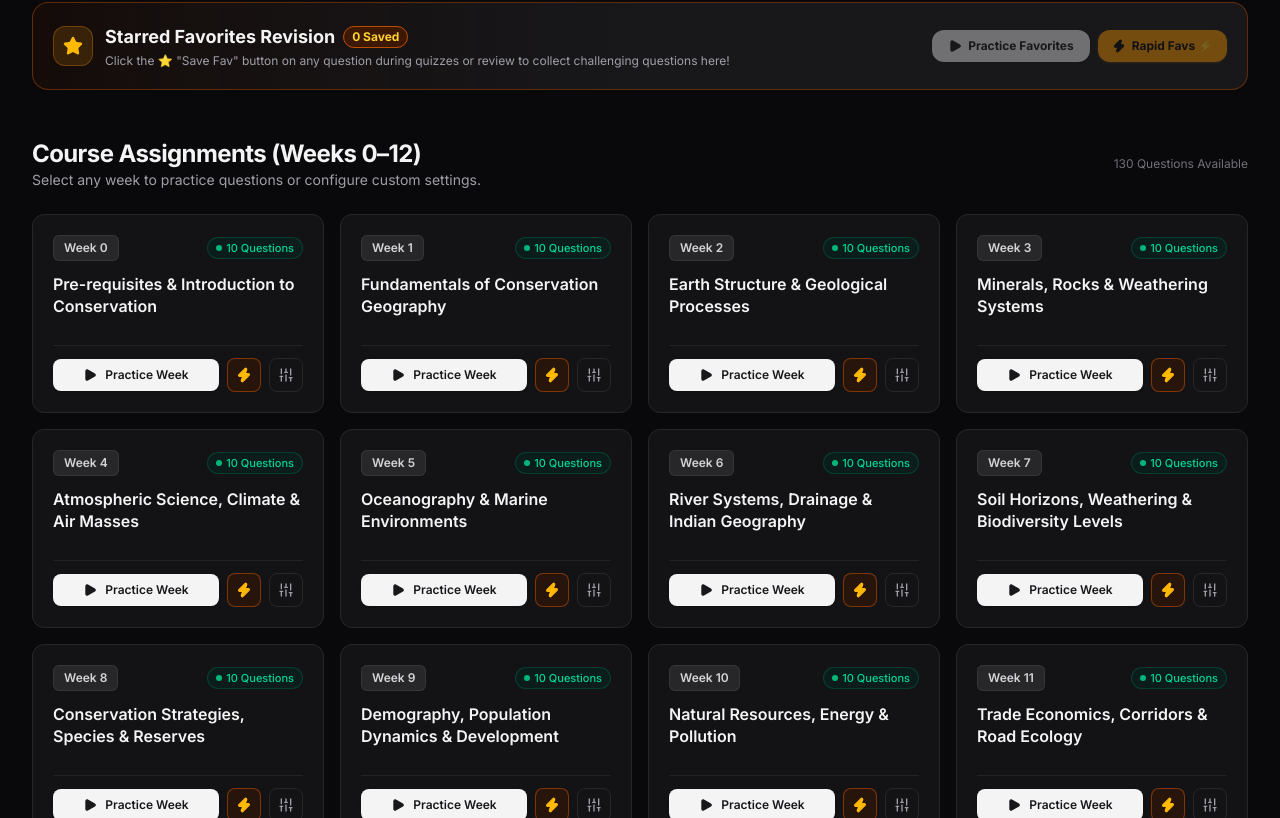
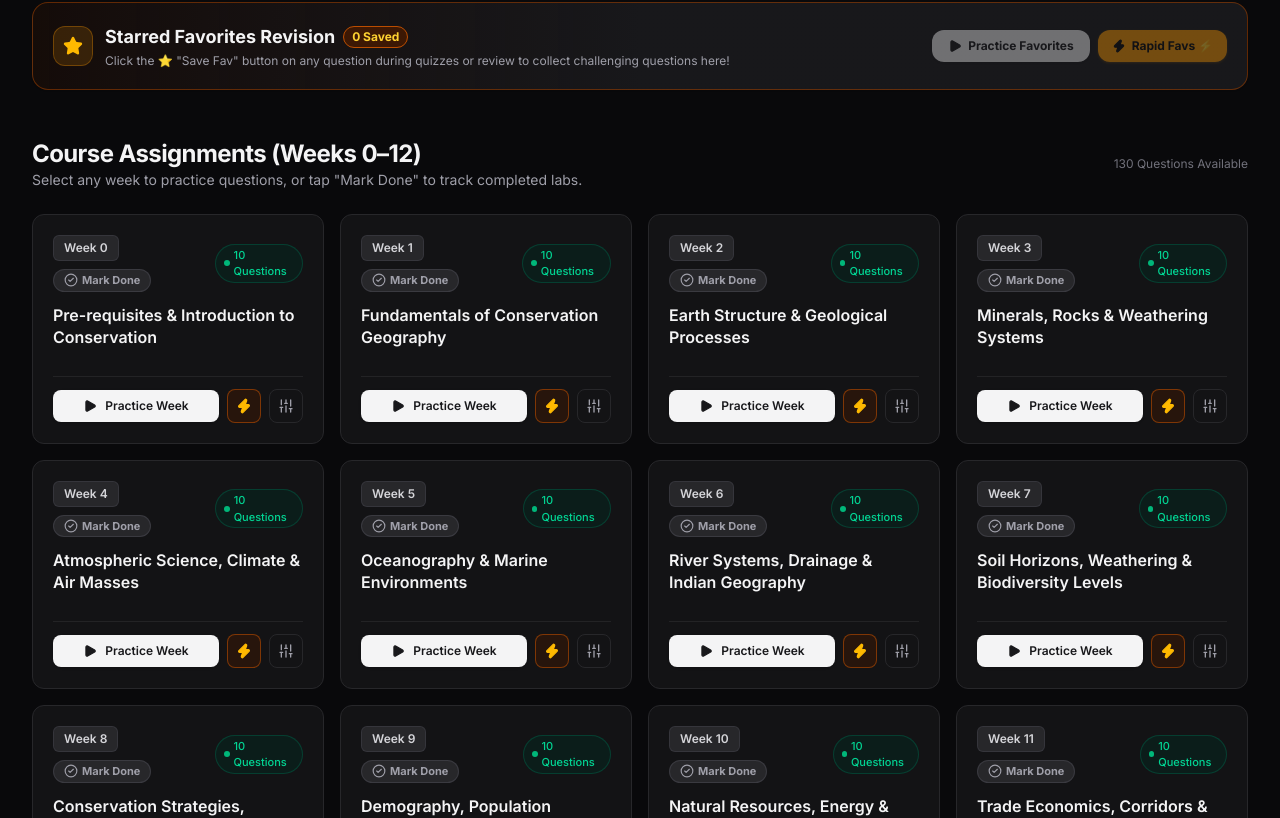
Before and after one commit to gorantlasadwik/nptel-Conservation-Geography, a React (Vite) app: page / in a window 1280 px wide. Shown: the part 702-1520 px from the top of the page. Built offline with nearby package versions, Linux system fonts and the light colour scheme.

Commit message:
feat: user manual Done marker toggle on week cards and lab selection modal

```diff
--- a/src/App.tsx
+++ b/src/App.tsx
@@ -29,6 +29,8 @@ import {
   clearActiveSession,
   clearAllPracticeHistory,
   getFavoriteQuestionIds,
+  getCompletedWeeks,
+  toggleWeekCompleted,
 } from './utils/storage';
 
 export function App() {
@@ -53,6 +55,7 @@ export function App() {
   const [recentResults, setRecentResults] = useState<QuizResult[]>(getRecentResults);
   const [weekSummaries, setWeekSummaries] = useState<Record<number, WeekProgressSummary>>(getWeekSummaries);
   const [favoriteIds, setFavoriteIds] = useState<string[]>(getFavoriteQuestionIds);
+  const [completedWeeks, setCompletedWeeks] = useState<number[]>(getCompletedWeeks);
 
   // Weeks & question metadata
   const weeks = useMemo(() => getAllWeeks(), []);
@@ -184,6 +187,21 @@ export function App() {
     return () => window.removeEventListener('nptel_favorites_updated', handleFavsChanged);
   }, []);
 
+  // Sync completed weeks state across the application
+  useEffect(() => {
+    const handleCompletedWeeksChanged = () => {
+      setCompletedWeeks(getCompletedWeeks());
+    };
+    window.addEventListener('nptel_completed_weeks_updated', handleCompletedWeeksChanged);
+    return () => window.removeEventListener('nptel_completed_weeks_updated', handleCompletedWeeksChanged);
+  }, []);
+
+  // Manual toggle for completed labs
+  const handleToggleWeekCompleted = useCallback((week: number) => {
+    toggleWeekCompleted(week);
+    setCompletedWeeks(getCompletedWeeks());
+  }, []);
+
   // Quick Start quiz with only favorited questions
   const handleStartFavoritesQuiz = useCallback((mode: QuizMode = 'practice') => {
     const favIds = getFavoriteQuestionIds();
@@ -305,6 +323,8 @@ export function App() {
               recentResults={recentResults}
               weekSummaries={weekSummaries}
               favoriteCount={favoriteIds.length}
+              completedWeeks={completedWeeks}
+              onToggleWeekCompleted={handleToggleWeekCompleted}
               onStartFavoritesQuiz={handleStartFavoritesQuiz}
               onStartSingleWeek={handleQuickStartWeek}
               onConfigureWeek={handleConfigureWeek}
@@ -419,6 +439,7 @@ export function App() {
         onSelectLab={(chosenWeek) => handleStartRapidQuiz(chosenWeek)}
         weeks={weeks}
         totalQuestions={totalQuestions}
+        completedWeeks={completedWeeks}
         weekSummaries={weekSummaries}
       />
 
--- a/src/components/RapidLabSelectModal.tsx
+++ b/src/components/RapidLabSelectModal.tsx
@@ -10,6 +10,7 @@ interface RapidLabSelectModalProps {
   onSelectLab: (week: number | 'all' | number[]) => void;
   weeks: WeekMetadata[];
   totalQuestions: number;
+  completedWeeks?: number[];
   weekSummaries?: Record<number, WeekProgressSummary>;
 }
 
@@ -19,6 +20,7 @@ export const RapidLabSelectModal: React.FC<RapidLabSelectModalProps> = ({
   onSelectLab,
   weeks,
   totalQuestions,
+  completedWeeks,
   weekSummaries,
 }) => {
   // Default selected weeks: Week 1 or Week 0 & 1
@@ -235,7 +237,7 @@ export const RapidLabSelectModal: React.FC<RapidLabSelectModalProps> = ({
             {weeks.map((w) => {
               const isDisabled = !w.isLoaded;
               const isSelected = selectedWeeks.includes(w.week);
-              const isDone = Boolean(weekSummaries?.[w.week]?.attemptsCount && weekSummaries[w.week].attemptsCount > 0);
+              const isDone = Boolean(completedWeeks?.includes(w.week));
 
               return (
                 <div
--- a/src/components/WeekCard.tsx
+++ b/src/components/WeekCard.tsx
@@ -6,6 +6,8 @@ import { Play, Sliders, CheckCircle2, AlertCircle, TrendingUp, Zap } from 'lucid
 interface WeekCardProps {
   metadata: WeekMetadata;
   progress?: WeekProgressSummary;
+  isDone?: boolean;
+  onToggleDone?: (week: number) => void;
   onQuickStart: (week: number) => void;
   onConfigure: (week: number) => void;
   onRapidStart?: (week: number) => void;
@@ -14,6 +16,8 @@ interface WeekCardProps {
 export const WeekCard: React.FC<WeekCardProps> = ({
   metadata,
   progress,
+  isDone = false,
+  onToggleDone,
   onQuickStart,
   onConfigure,
   onRapidStart,
@@ -27,25 +31,42 @@ export const WeekCard: React.FC<WeekCardProps> = ({
     <div className={`relative flex flex-col justify-between rounded-xl border p-5 transition-all duration-200 ${
       !isLoaded
         ? 'bg-zinc-50 dark:bg-zinc-950/40 border-zinc-200/60 dark:border-zinc-800/40 opacity-70'
-        : hasAttempt
-        ? 'bg-white dark:bg-zinc-900/90 border-emerald-300/80 dark:border-emerald-800/70 shadow-xs hover:border-emerald-500/70 hover:shadow-lg hover:shadow-emerald-500/5'
+        : isDone
+        ? 'bg-white dark:bg-zinc-900/95 border-emerald-400 dark:border-emerald-600 shadow-md shadow-emerald-500/5 ring-1 ring-emerald-500/30'
         : 'bg-white dark:bg-zinc-900/70 border-zinc-200 dark:border-zinc-800 hover:border-indigo-500/50 hover:shadow-lg hover:shadow-indigo-500/5'
     }`}>
       {/* Top Section */}
       <div>
         <div className="flex items-center justify-between gap-2 mb-3">
-          <div className="flex items-center gap-2">
+          <div className="flex items-center gap-2 flex-wrap">
             <span className="text-xs font-semibold px-2.5 py-1 rounded-md bg-zinc-100 dark:bg-zinc-800 text-zinc-700 dark:text-zinc-300 border border-zinc-200/60 dark:border-zinc-700/60">
               Week {week}
             </span>
 
-            {/* Prominent Done Marker */}
-            {hasAttempt && (
+            {/* Manual User Done Toggle Button */}
+            {onToggleDone ? (
+              <button
+                type="button"
+                onClick={(e) => {
+                  e.stopPropagation();
+                  onToggleDone(week);
+                }}
+                className={`inline-flex items-center gap-1 text-[11px] font-bold px-2.5 py-0.5 rounded-full transition-all cursor-pointer active:scale-95 ${
+                  isDone
+                    ? 'text-emerald-700 dark:text-emerald-300 bg-emerald-100 dark:bg-emerald-950/80 border border-emerald-400 dark:border-emerald-600 shadow-xs hover:bg-emerald-200 dark:hover:bg-emerald-900'
+                    : 'text-zinc-500 dark:text-zinc-400 bg-zinc-100 dark:bg-zinc-800 border border-zinc-200/80 dark:border-zinc-700/80 hover:text-zinc-900 dark:hover:text-zinc-100 hover:bg-zinc-200 dark:hover:bg-zinc-700'
+                }`}
+                title={isDone ? 'Marked as Done (click to unmark)' : 'Click to manually mark this lab as Done'}
+              >
+                <CheckCircle2 className={`w-3.5 h-3.5 ${isDone ? 'fill-emerald-500 text-white dark:text-zinc-950' : 'text-zinc-400'}`} />
+                <span>{isDone ? 'Done' : 'Mark Done'}</span>
+              </button>
+            ) : isDone ? (
               <span className="inline-flex items-center gap-1 text-[11px] font-bold text-emerald-700 dark:text-emerald-300 bg-emerald-100 dark:bg-emerald-950/80 border border-emerald-300 dark:border-emerald-700/80 px-2 py-0.5 rounded-full shadow-xs">
                 <CheckCircle2 className="w-3.5 h-3.5 fill-emerald-500 text-white dark:text-zinc-950 shrink-0" />
                 <span>Done</span>
               </span>
-            )}
+            ) : null}
           </div>
 
           {isLoaded ? (
--- a/src/pages/HomePage.tsx
+++ b/src/pages/HomePage.tsx
@@ -12,6 +12,8 @@ interface HomePageProps {
   recentResults: QuizResult[];
   weekSummaries: Record<number, WeekProgressSummary>;
   favoriteCount?: number;
+  completedWeeks?: number[];
+  onToggleWeekCompleted?: (week: number) => void;
   onStartSingleWeek: (week: number) => void;
   onConfigureWeek: (week: number) => void;
   onOpenCustomQuiz: () => void;
@@ -29,6 +31,8 @@ export const HomePage: React.FC<HomePageProps> = ({
   recentResults,
   weekSummaries,
   favoriteCount = 0,
+  completedWeeks = [],
+  onToggleWeekCompleted,
   onStartSingleWeek,
   onConfigureWeek,
   onOpenCustomQuiz,
@@ -300,11 +304,16 @@ export const HomePage: React.FC<HomePageProps> = ({
       <section>
         <div className="flex flex-col sm:flex-row items-start sm:items-center justify-between gap-1 mb-4 sm:mb-6">
           <div>
-            <h2 className="text-lg sm:text-2xl font-bold text-zinc-900 dark:text-zinc-100 tracking-tight">
-              Course Assignments (Weeks 0–12)
+            <h2 className="text-lg sm:text-2xl font-bold text-zinc-900 dark:text-zinc-100 tracking-tight flex items-center gap-2">
+              <span>Course Assignments (Weeks 0–12)</span>
+              {completedWeeks.length > 0 && (
+                <span className="text-xs font-bold px-2 py-0.5 rounded-full bg-emerald-100 dark:bg-emerald-950/80 text-emerald-800 dark:text-emerald-300 border border-emerald-300 dark:border-emerald-700">
+                  {completedWeeks.length} / {weeks.length} Finished
+                </span>
+              )}
             </h2>
             <p className="text-xs sm:text-sm text-zinc-500 dark:text-zinc-400">
-              Select any week to practice questions or configure custom settings.
+              Select any week to practice questions, or tap "Mark Done" to track completed labs.
             </p>
           </div>
           <div className="text-xs text-zinc-500">
@@ -318,6 +327,8 @@ export const HomePage: React.FC<HomePageProps> = ({
               key={w.week}
               metadata={w}
               progress={weekSummaries[w.week]}
+              isDone={completedWeeks.includes(w.week)}
+              onToggleDone={onToggleWeekCompleted}
               onQuickStart={onStartSingleWeek}
               onConfigure={onConfigureWeek}
               onRapidStart={onStartRapidQuiz}
--- a/src/utils/storage.ts
+++ b/src/utils/storage.ts
@@ -7,6 +7,7 @@ const KEYS = {
   ACTIVE_QUIZ: 'nptel_active_quiz_session',
   SAVED_CONFIG: 'nptel_saved_quiz_config',
   FAVORITES: 'nptel_favorite_question_ids',
+  COMPLETED_WEEKS: 'nptel_manual_completed_weeks',
 };
 
 export interface ActiveQuizSession {
@@ -191,3 +192,41 @@ export function clearAllFavorites(): void {
   localStorage.removeItem(KEYS.FAVORITES);
   window.dispatchEvent(new Event('nptel_favorites_updated'));
 }
+
+// ----------------------------------------------------------------------
+// Manual Completed Labs / Weeks Storage
+// ----------------------------------------------------------------------
+export function getCompletedWeeks(): number[] {
+  if (typeof window === 'undefined') return [];
+  try {
+    const raw = localStorage.getItem(KEYS.COMPLETED_WEEKS);
+    return raw ? (JSON.parse(raw) as number[]) : [];
+  } catch (e) {
+    return [];
+  }
+}
+
+export function isWeekCompleted(week: number): boolean {
+  return getCompletedWeeks().includes(week);
+}
+
+export function toggleWeekCompleted(week: number): boolean {
+  if (typeof window === 'undefined') return false;
+  try {
+    const weeks = getCompletedWeeks();
+    let updated: number[];
+    let isNowCompleted: boolean;
+    if (weeks.includes(week)) {
+      updated = weeks.filter((w) => w !== week);
+      isNowCompleted = false;
+    } else {
+      updated = [...weeks, week];
+      isNowCompleted = true;
+    }
+    localStorage.setItem(KEYS.COMPLETED_WEEKS, JSON.stringify(updated));
+    window.dispatchEvent(new Event('nptel_completed_weeks_updated'));
+    return isNowCompleted;
+  } catch (e) {
+    return false;
+  }
+}
```
